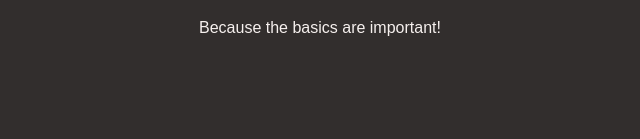
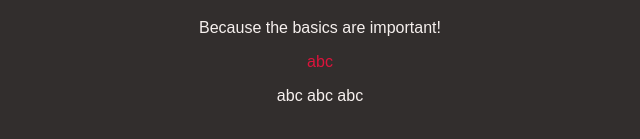
Before and after one commit to Shumaila-Anjum/github-crashcourse, a plain HTML site: page index.html in a window 1280 px wide. Shown: the part 209-348 px from the top of the page, without its empty margins (320-960 px from the left). Drawn offline with Linux system fonts and the light colour scheme.

Commit message:
added few lines

```diff
--- a/index.html
+++ b/index.html
@@ -11,5 +11,8 @@
     <img id="logo" src="logo.png" alt="A logo that contains the word 'Git'" />
     <h1>Git & GitHub Crash Course</h1>
     <p>Because the basics are important!</p>
+
+    <a> abc </a>
+    <p> abc abc abc </p>
   </body>
 </html>
--- a/styles.css
+++ b/styles.css
@@ -19,3 +19,8 @@ body {
 h1 {
   color: #e8d4b2;
 }
+
+a
+{
+  color: crimson;
+}
```
